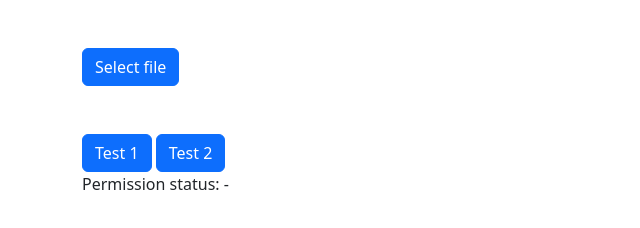
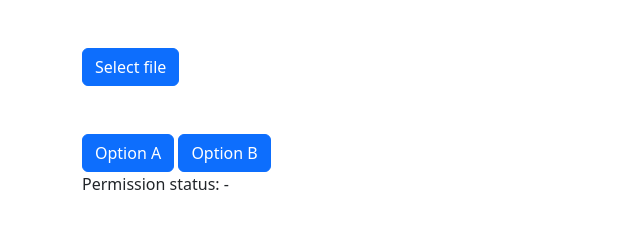
Before and after one commit to dmkaaa/camera-test, a plain HTML site: page index.html in a window 1280 px wide. Shown: the whole page, without its empty margins (0-640 px from the left). Drawn offline with nearby package versions, Linux system fonts and the light colour scheme.

Commit message:
Update index.html

```diff
--- a/index.html
+++ b/index.html
@@ -14,8 +14,8 @@
       <button id="button-select" class="btn btn-primary">Select file</button>
     </div>
     <div>
-      <button id="button-test1" class="btn btn-primary">Test 1</button>
-      <button id="button-test2" class="btn btn-primary">Test 2</button>
+      <button id="button-test1" class="btn btn-primary">Option A</button>
+      <button id="button-test2" class="btn btn-primary">Option B</button>
       <p>
         Permission status: <span id="status">-</span>
       </p>
```
